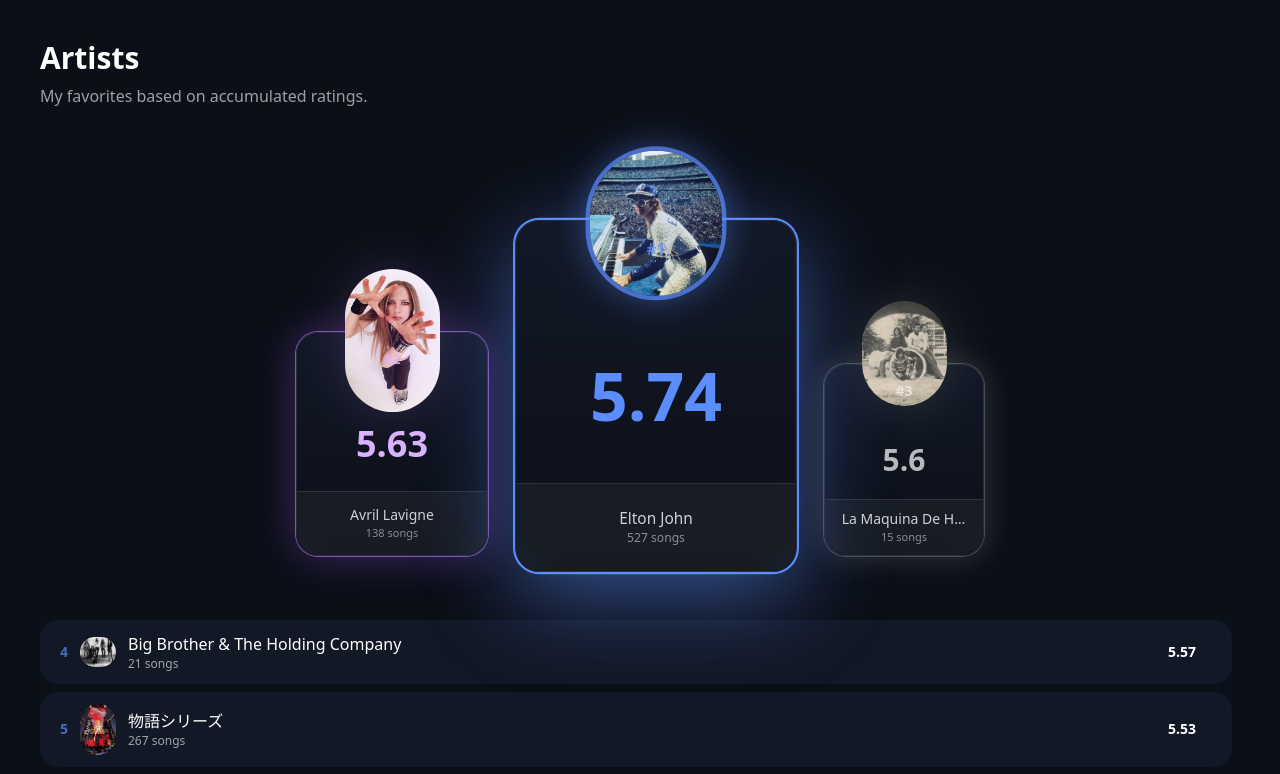
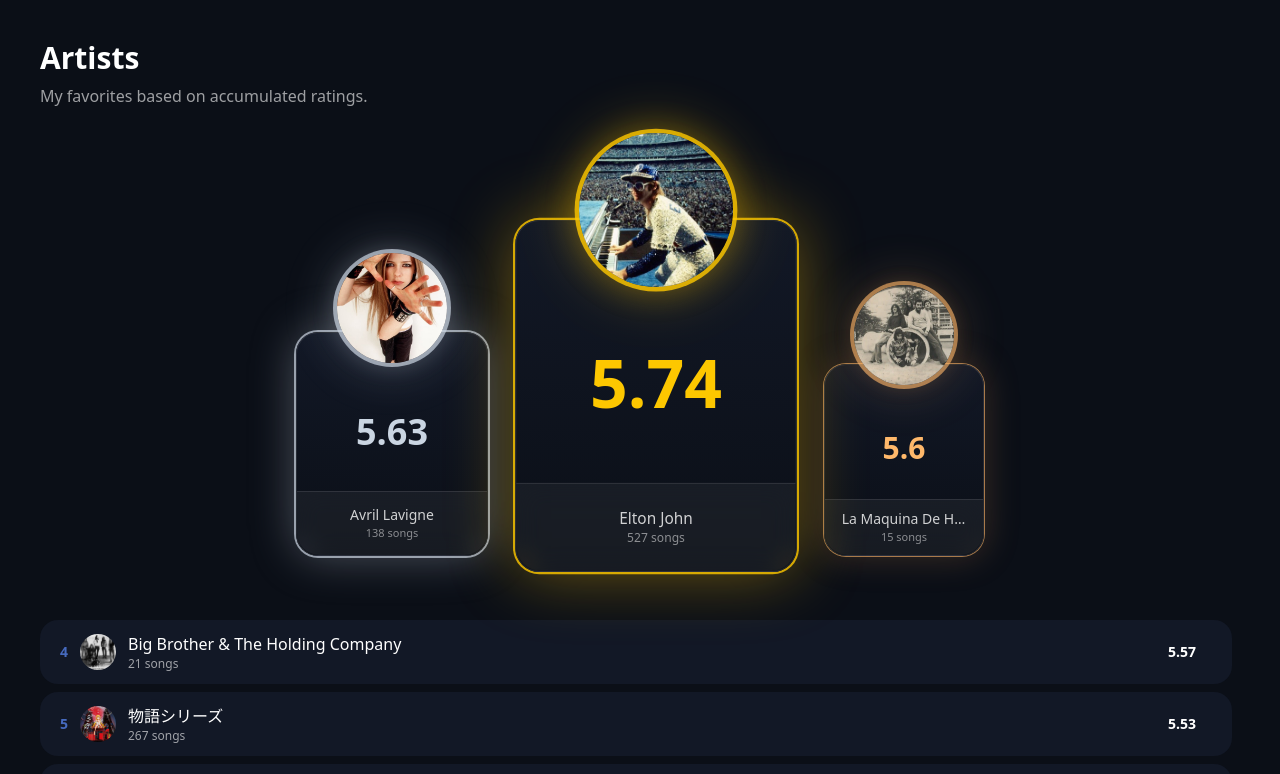
Before and after one commit to fede-peitti/spotify-ranking, a Next.js app: page / in a window 1280 px wide. Shown: the part 840-1614 px from the top of the page. Built offline with nearby package versions, Linux system fonts and the light colour scheme.

Commit message:
phase 1 (podium) OK

```diff
--- a/components/common/ArtistAvatar.tsx
+++ b/components/common/ArtistAvatar.tsx
@@ -3,10 +3,19 @@ import { artistImage } from "@/lib/image";
 type Props = {
   name: string;
   size?: number;
-  highlight?: boolean;
+  rank?: number;
 };
 
-export function ArtistAvatar({ name, size = 120, highlight = false }: Props) {
+export function ArtistAvatar({ name, size = 120, rank }: Props) {
+  const rankRing =
+    rank === 1
+      ? "ring-4 ring-yellow-400/80 shadow-[0_0_30px_rgba(234,179,8,0.35)]"
+      : rank === 2
+        ? "ring-4 ring-slate-300/70 shadow-[0_0_25px_rgba(203,213,225,0.25)]"
+        : rank === 3
+          ? "ring-4 ring-orange-300/60 shadow-[0_0_20px_rgba(180,120,70,0.25)]"
+          : "";
+
   return (
     <img
       src={artistImage(name)}
@@ -15,9 +24,10 @@ export function ArtistAvatar({ name, size = 120, highlight = false }: Props) {
       height={size}
       className={`
         mx-auto
+        aspect-square
         rounded-full
         object-cover
-        ${highlight ? "ring-4 ring-[#5C8DFF]/70 shadow-[0_0_30px_rgba(92,141,255,0.35)]" : ""}
+        ${rankRing}
       `}
       onError={(e) => {
         e.currentTarget.src = "/artists/unown.jpg";
--- a/components/podium/PodiumAvatar.tsx
+++ b/components/podium/PodiumAvatar.tsx
@@ -5,24 +5,32 @@ export function PodiumAvatar({
   name,
   rank,
   size,
-  highlight,
 }: {
   name: string;
   rank: number;
   size: "lg" | "md" | "sm";
-  highlight?: boolean;
 }) {
-  const avatarSize = size === "lg" ? 120 : size === "md" ? 95 : 85;
+  const avatarSize = size === "lg" ? 140 : size === "md" ? 110 : 100;
 
   return (
-    <div className="absolute -top-16">
+    <div className="absolute -top-20 z-20">
       <div
         className={`
-          absolute inset-0 rounded-full blur-xl opacity-60
+          absolute inset-[-10px]
+          rounded-full
+          blur-xl
+          opacity-60
           ${rankStyles[rank].halo}
         `}
       />
-      <ArtistAvatar name={name} size={avatarSize} highlight={highlight} />
+
+      <div className="relative aspect-square shrink-0">
+        <ArtistAvatar
+          name={name}
+          size={avatarSize}
+          rank={rank}
+        />
+      </div>
     </div>
   );
 }
--- a/components/podium/PodiumCard.tsx
+++ b/components/podium/PodiumCard.tsx
@@ -2,7 +2,6 @@ import type { Artist } from "@/types/artist";
 import { PodiumAvatar } from "./PodiumAvatar";
 import { PodiumInfo } from "./PodiumInfo";
 import { PodiumPedestal } from "./PodiumPedestal";
-import { PodiumRank } from "./PodiumRank";
 import { usePodiumStyles } from "./usePodiumStyles";
 import { PodiumScore } from "./PodiumScore";
 
@@ -38,7 +37,6 @@ export function PodiumCard({ artist, rank, size, highlight }: Props) {
         highlight={highlight}
       />
 
-      <PodiumRank rank={rank} textClass={s.text} />
       <PodiumScore score={artist.avg} rank={rank} />
 
       <PodiumInfo name={artist.Artist} count={artist.count} rank={rank} />
--- a/components/podium/PodiumRank.tsx
+++ /dev/null
@@ -1,13 +0,0 @@
-export function PodiumRank({
-  rank,
-  textClass,
-}: {
-  rank: number;
-  textClass: string;
-}) {
-  return (
-    <div className={`absolute top-4 text-sm font-bold ${textClass} opacity-80`}>
-      #{rank}
-    </div>
-  );
-}
--- a/components/podium/PodiumScore.tsx
+++ b/components/podium/PodiumScore.tsx
@@ -7,7 +7,9 @@ export function PodiumScore({ score, rank }: { score: number; rank: number }) {
 
   return (
     <div className="absolute inset-0 flex items-center justify-center pointer-events-none">
-      <p className={`${size} font-bold ${s.text} leading-none`}>{score}</p>
+      <p className={`${size} -translate-y-3 font-bold ${s.text} leading-none`}>
+        {score}
+      </p>
     </div>
   );
 }
--- a/components/podium/PodiumStyles.ts
+++ b/components/podium/PodiumStyles.ts
@@ -3,21 +3,21 @@ export const rankStyles: Record<
   { glow: string; ring: string; text: string; halo: string }
 > = {
   1: {
-    glow: "shadow-[0_20px_80px_rgba(92,141,255,0.55)]",
-    ring: "ring-2 ring-[#5C8DFF]",
-    text: "text-[#5C8DFF]",
-    halo: "bg-[#5C8DFF]/40",
+    glow: "shadow-[0_0_60px_rgba(234,179,8,0.45)]",
+    ring: "ring-2 ring-yellow-400/80",
+    text: "text-yellow-400",
+    halo: "bg-yellow-400/40",
   },
   2: {
-    glow: "shadow-[0_0_40px_rgba(168,85,247,0.35)]",
-    ring: "ring-1 ring-purple-400/60",
-    text: "text-purple-300",
-    halo: "bg-purple-400/30",
+    glow: "shadow-[0_0_45px_rgba(203,213,225,0.35)]",
+    ring: "ring-2 ring-slate-300/70",
+    text: "text-slate-300",
+    halo: "bg-slate-300/30",
   },
   3: {
-    glow: "shadow-[0_0_30px_rgba(180,180,180,0.25)]",
-    ring: "ring-1 ring-white/20",
-    text: "text-white/70",
-    halo: "bg-white/20",
+    glow: "shadow-[0_0_35px_rgba(180,120,70,0.30)]",
+    ring: "ring-1 ring-orange-300/60",
+    text: "text-orange-300",
+    halo: "bg-orange-300/25",
   },
 };
--- a/components/podium/usePodiumStyles.ts
+++ b/components/podium/usePodiumStyles.ts
@@ -1,37 +1,22 @@
-export function usePodiumStyles(rank: number, size: "lg" | "md" | "sm") {
+import { rankStyles } from "./PodiumStyles";
+
+export function usePodiumStyles(
+  rank: number,
+  size: "lg" | "md" | "sm"
+) {
   const sizes = {
     lg: "h-80 w-64",
     md: "h-56 w-48",
     sm: "h-48 w-40",
   };
 
-  const styles = {
-    1: {
-      glow: "shadow-[0_20px_80px_rgba(92,141,255,0.55)]",
-      ring: "ring-2 ring-[#5C8DFF]",
-      text: "text-[#5C8DFF]",
-      halo: "bg-[#5C8DFF]/40",
-      pedestal: "h-20",
-    },
-    2: {
-      glow: "shadow-[0_0_40px_rgba(168,85,247,0.35)]",
-      ring: "ring-1 ring-purple-400/60",
-      text: "text-purple-300",
-      halo: "bg-purple-400/30",
-      pedestal: "h-16",
-    },
-    3: {
-      glow: "shadow-[0_0_30px_rgba(180,180,180,0.25)]",
-      ring: "ring-1 ring-white/20",
-      text: "text-white/70",
-      halo: "bg-white/20",
-      pedestal: "h-14",
-    },
-  };
-
   return {
     size: sizes[size],
-    ...styles[rank],
+    ...rankStyles[rank],
+    pedestal:
+      rank === 1 ? "h-20" :
+      rank === 2 ? "h-16" :
+      "h-14",
     isFirst: rank === 1,
   };
 }
```
